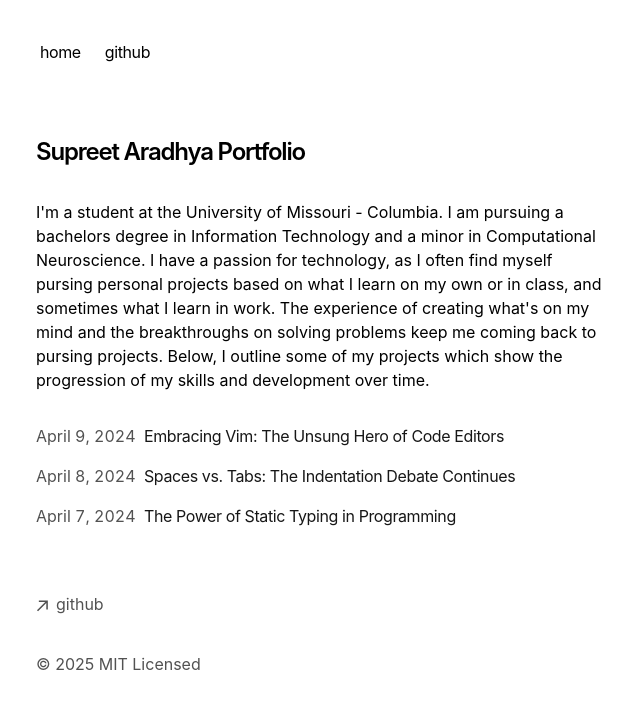
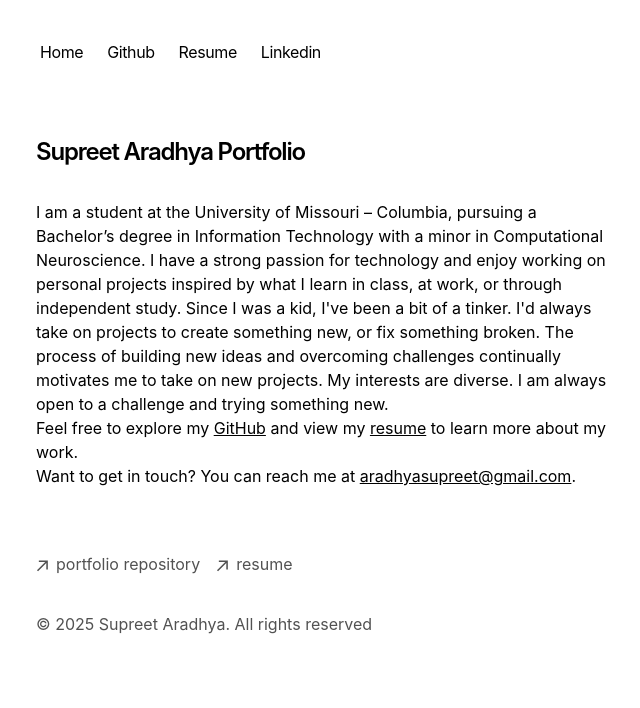
Before and after one commit to ItsNotRock3tSci3nc3/2025_portfolio, a Next.js app: page / in a window 1280 px wide. Shown: the top 708 px of the page, without its empty margins (316-956 px from the left). Built offline with nearby package versions, Linux system fonts and the light colour scheme.

Commit message:
Temporarily removed blog posts, added links to linkedin and resume, some content updates.

```diff
--- a/app/components/footer.tsx
+++ b/app/components/footer.tsx
@@ -24,16 +24,28 @@ export default function Footer() {
             className="flex items-center transition-all hover:text-neutral-800 dark:hover:text-neutral-100"
             rel="noopener noreferrer"
             target="_blank"
-            href="https://github.com/vercel/next.js"
+            href="https://github.com/ItsNotRock3tSci3nc3/2025_portfolio"
           >
             <ArrowIcon />
-            <p className="ml-2 h-7">github</p>
+            <p className="ml-2 h-7">portfolio repository</p>
           </a>
+        </li>
+        <li>
+            <a
+               className="flex items-center transition-all hover:text-neutral-800 dark:hover:text-neutral-100"
+               rel="noopener noreferrer"
+               target="_blank"
+               href="/resume.pdf"
+            >
+                <ArrowIcon />
+                <p className="ml-2 h-7">resume</p>
+            </a>
+
         </li>
 
       </ul>
       <p className="mt-8 text-neutral-600 dark:text-neutral-300">
-        © {new Date().getFullYear()} MIT Licensed
+        © {new Date().getFullYear()} Supreet Aradhya. All rights reserved
       </p>
     </footer>
   )
--- a/app/components/nav.tsx
+++ b/app/components/nav.tsx
@@ -2,12 +2,17 @@ import Link from 'next/link'
 
 const navItems = {
   '/': {
-    name: 'home',
+    name: 'Home',
   },
   'https://github.com/ItsNotRock3tSci3nc3': {
-    name: 'github',
+    name: 'Github',
   },
-
+  '/resume.pdf': {
+    name: 'Resume'
+  },
+  'www.linkedin.com/in/supreet-aradhya': {
+    name: 'Linkedin'
+  },
 }
 
 export function Navbar() {
@@ -20,7 +25,18 @@ export function Navbar() {
         >
           <div className="flex flex-row space-x-0 pr-10">
             {Object.entries(navItems).map(([path, { name }]) => {
-              return (
+              const isExternal = path.startsWith('http') || path.endsWith('.pdf')
+              return isExternal ? (
+                <a
+                  key={path}
+                  href={path}
+                  target="_blank"
+                  rel="noopener noreferrer"
+                  className="transition-all hover:text-neutral-800 dark:hover:text-neutral-200 flex align-middle relative py-1 px-2 m-1"
+                >
+                  {name}
+                </a>
+              ) : (
                 <Link
                   key={path}
                   href={path}
--- a/app/page.tsx
+++ b/app/page.tsx
@@ -7,14 +7,18 @@ export default function Page() {
         Supreet Aradhya Portfolio
       </h1>
       <p className="mb-4">
-        {`I'm a student at the University of Missouri - Columbia. I am pursuing a bachelors degree in Information Technology and a minor in Computational Neuroscience.
-            I have a passion for technology, as I often find myself pursing personal projects based on what I learn on my own or in class, and sometimes what I learn in work.
-            The experience of creating what's on my mind and the breakthroughs on solving problems keep me coming back to pursing projects.
-            Below, I outline some of my projects which show the progression of my skills and development over time.
-        `}
-      </p>
+        I am a student at the University of Missouri – Columbia, pursuing a Bachelor’s degree in Information Technology with a minor in Computational Neuroscience.
+          I have a strong passion for technology and enjoy working on personal projects inspired by what I learn in class, at work, or through independent study.
+          Since I was a kid, I've been a bit of a tinker. I'd always take on projects to create something new, or fix something broken.
+          The process of building new ideas and overcoming challenges continually motivates me to take on new projects. My interests are diverse.
+          I am always open to a challenge and trying something new.
+          <br />
+          Feel free to explore my <a href="https://github.com/ItsNotRock3tSci3nc3" target="_blank" rel="noopener noreferrer"><span className="underline">GitHub</span></a> and view my <a href="/resume.pdf" target="_blank" rel="noopener noreferrer"><span className="underline">resume</span></a> to learn more about my work.
+          <br />
+          Want to get in touch? You can reach me at <a href="mailto:aradhyasupreet@gmail.com"><span className="underline">aradhyasupreet@gmail.com</span></a>.
+        </p>
       <div className="my-8">
-        <BlogPosts />
+        {/*<BlogPosts />*/}
       </div>
     </section>
   )
```
Also changed, not shown: 1 other file (tests, documents, lock files or other folders).
